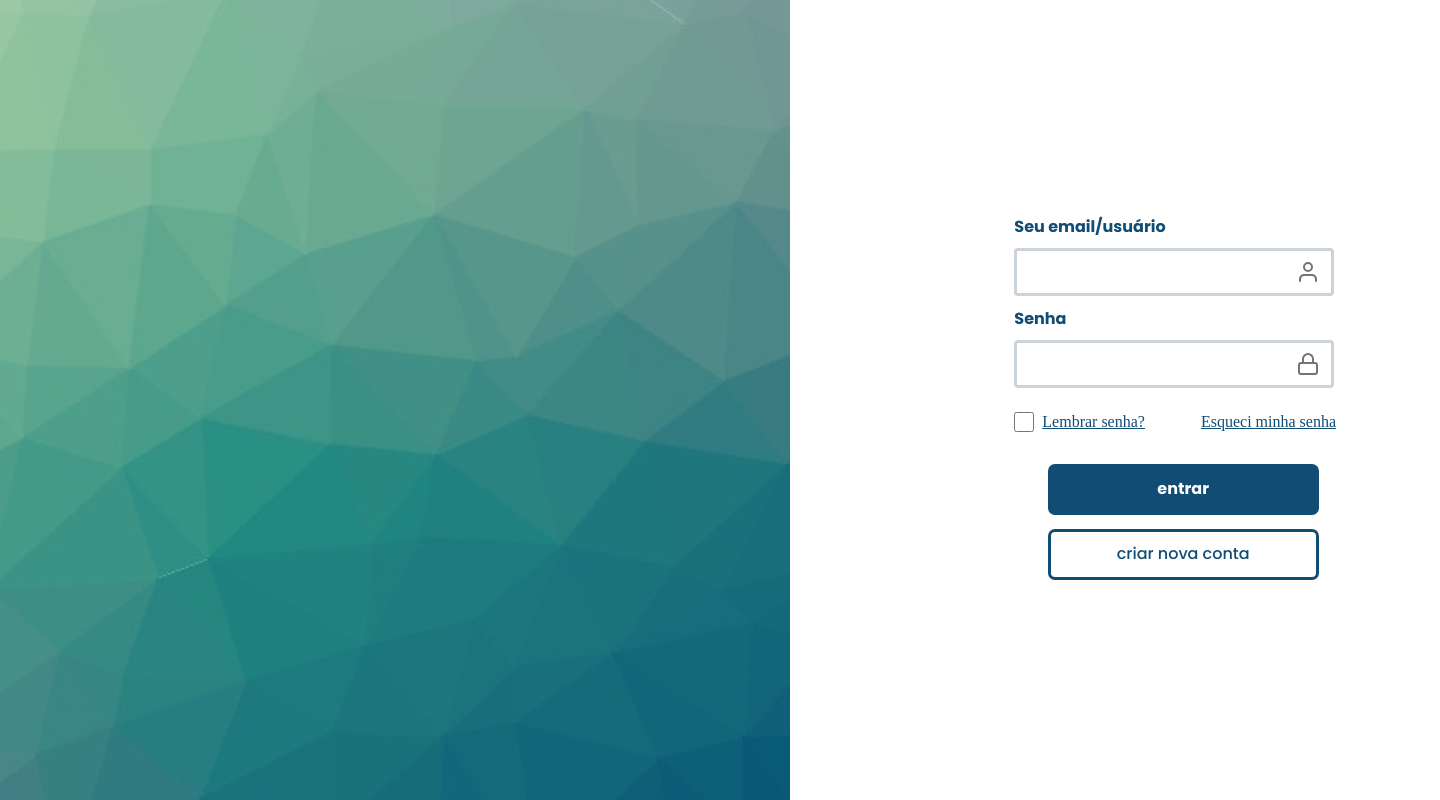
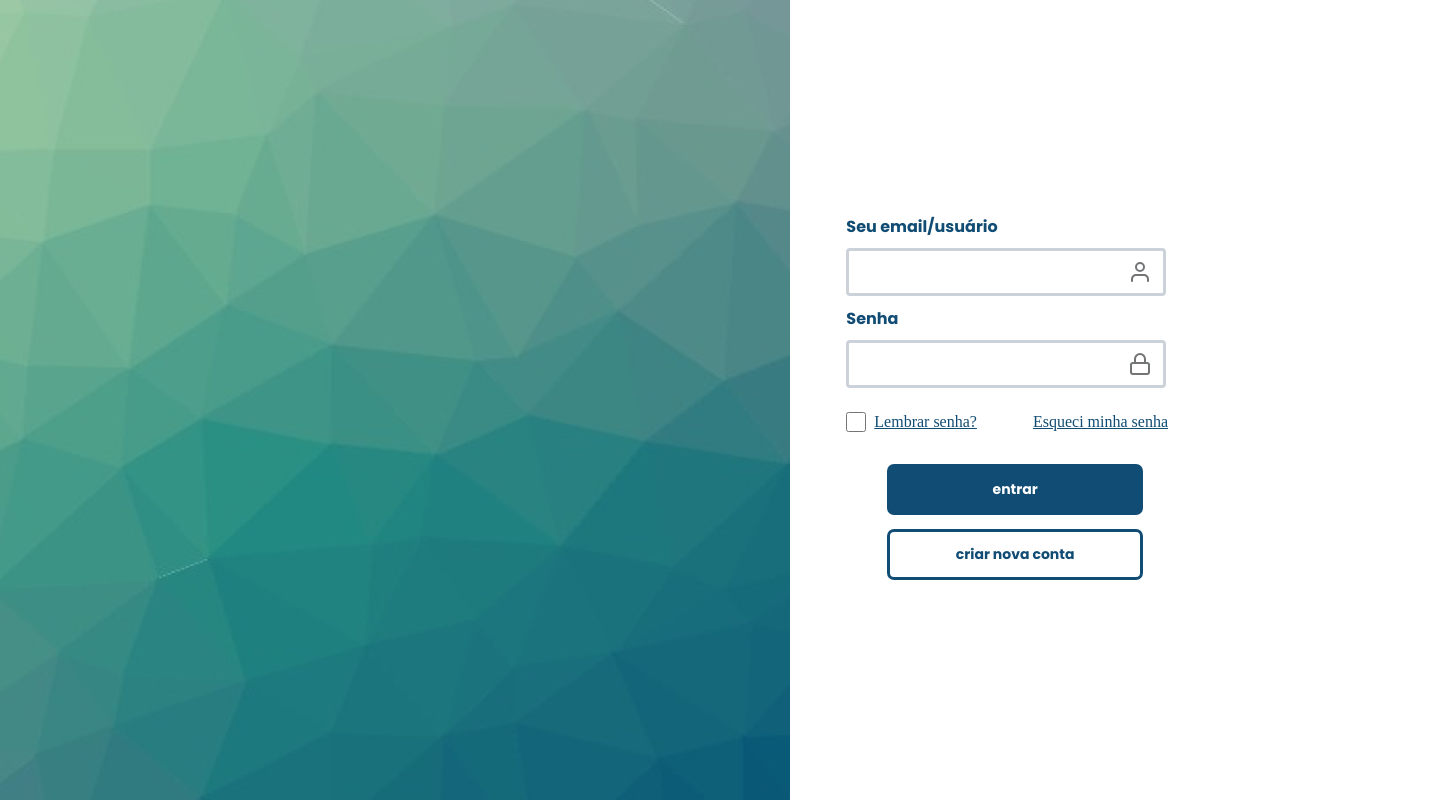
Before and after one commit to Maria-Eduarda90/tcc, a React (Create React App) app in the folder front-end/: page / in a window 1280 px wide. Shown: the whole page, 1440 px wide, since content can reach past the window. Built offline with nearby package versions, Linux system fonts and the light colour scheme.

Commit message:
linkagem das paginas

```diff
--- a/front-end/package.json
+++ b/front-end/package.json
@@ -12,6 +12,7 @@
     "@types/react-dom": "^17.0.0",
     "react": "^17.0.2",
     "react-dom": "^17.0.2",
+    "react-hook-form": "^7.15.4",
     "react-router-dom": "^5.3.0",
     "react-scripts": "4.0.3",
     "typescript": "^4.1.2",
--- a/front-end/src/pages/CadastrarAdmin.tsx
+++ b/front-end/src/pages/CadastrarAdmin.tsx
@@ -1,5 +1,5 @@
 import background from '../images/background.png';
-import { Button } from '../components/Button';
+import { Link } from 'react-router-dom';
 
 import '../styles/pages/cadastrarAdmin.css';
 
@@ -33,9 +33,11 @@ export function CadastrarAdmin(){
                     </div>
 
                     <div className="button">
-                        <Button>
-                            continuar
-                        </Button>
+                        <Link to="createToken">
+                            <button className="continue">
+                                continuar
+                            </button>
+                        </Link>
                     </div>
                 </form>
             </div>
--- a/front-end/src/pages/CreateToken.tsx
+++ b/front-end/src/pages/CreateToken.tsx
@@ -38,7 +38,7 @@ export function CreateToken() {
                         <input type="password" name="password" id="password" placeholder="XDA-CDA-ETRT-34DS" required />
                     </div>
                 </div>
-                <div className="buttons">
+                <div className="buttons finish">
                     <Button>
                         Finalizar
                     </Button>
--- a/front-end/src/pages/Dashboard.tsx
+++ b/front-end/src/pages/Dashboard.tsx
@@ -1,7 +1,9 @@
-export function TelaAdmin(){
+import { Header } from '../components/Header';
+
+export function Dashboard(){
     return(
         <div>
-
+            <Header/>
         </div>
     );
 }
--- a/front-end/src/pages/Login.tsx
+++ b/front-end/src/pages/Login.tsx
@@ -1,5 +1,6 @@
 import background from '../images/background.png';
 import { Button } from '../components/Button';
+import { Link } from 'react-router-dom';
 
 import '../styles/pages/login.css'
 
@@ -15,14 +16,14 @@ export function Login(){
                         <div className="div-icon">
                             <h1>Seu email/usuário</h1>
                             <label className="sr-only" htmlFor="email">email</label>
-                            <input type="email" name="email" id="email" required/>
+                            <input type="email" name="email" id="email"/>
                         </div>
                     </div>
                     <div className="input-icons">
                         <div className="div-iconTwo">
                             <h1>Senha</h1>
                             <label className="sr-only" htmlFor="password">senha</label>
-                            <input type="password" name="password" id="password" required/>
+                            <input type="password" name="password" id="password"/>
                         </div>
                     </div>
 
@@ -33,13 +34,15 @@ export function Login(){
                     </div>
 
                     <div className="buttons">
-                        <button>
+                        <button className="enter">
                             entrar
                         </button>
 
-                        <Button>
-                            criar nova conta
-                        </Button>
+                        <Link to="cadastrarAdmin">
+                            <Button>
+                                criar nova conta
+                            </Button>
+                        </Link>
                     </div>
                 </form>
             </div>
--- a/front-end/src/routes.tsx
+++ b/front-end/src/routes.tsx
@@ -3,6 +3,7 @@ import { BrowserRouter, Switch, Route } from 'react-router-dom';
 import { Login } from './pages/Login';
 import { CadastrarAdmin } from './pages/CadastrarAdmin';
 import { CreateToken } from './pages/CreateToken';
+import { Dashboard } from './pages/Dashboard';
 
 export function Routes(){
     return(
@@ -11,6 +12,7 @@ export function Routes(){
                 <Route path="/" exact component={Login}/>
                 <Route path="/cadastrarAdmin" component={CadastrarAdmin}/>
                 <Route path="/createToken" component={CreateToken}/>
+                <Route path="/dashboard" component={Dashboard}/>
             </Switch>
         </BrowserRouter>
     );
--- a/front-end/src/styles/components/button.css
+++ b/front-end/src/styles/components/button.css
@@ -2,7 +2,7 @@ button{
     background: none;
     border: .2rem solid var(--blue-dark);
     color: var(--blue-dark);
-    font-weight: 500;
+    font-weight: 700;
 
     padding: 0.75rem 4.12rem;
     cursor: pointer;
--- a/front-end/src/styles/pages/cadastrarAdmin.css
+++ b/front-end/src/styles/pages/cadastrarAdmin.css
@@ -18,7 +18,7 @@
     margin-top: 0.625rem;
 }
 
-Button {
+.continue {
     line-height: 1.31rem;
     font-size: 1rem;
     font-weight: 700;
--- a/front-end/src/styles/pages/createToken.css
+++ b/front-end/src/styles/pages/createToken.css
@@ -11,5 +11,9 @@
 }
 
 .form-token {
-    margin-right: 4rem;
+    margin-right: 2rem;
 }
+
+.finish Button{
+    margin-left: 7rem;
+}
--- a/front-end/src/styles/pages/login.css
+++ b/front-end/src/styles/pages/login.css
@@ -7,7 +7,6 @@
 }
 
 .container {
-    min-width: 1440px;
     height: 100vh;
     display: flex;
     align-items: center;
@@ -17,7 +16,7 @@
 .container-form {
     display: flex;
     align-items: center;
-    margin-right: 3rem;
+    margin-right: 3.5rem;
 }
 
 h1 {
@@ -78,29 +77,22 @@ input{
     margin-top: 2rem;
 }
 
-.buttons button:nth-child(1){
+.buttons .enter{
     background: var(--blue-dark);
     color: white;
     font-weight: 700;
     margin-bottom: 0.937rem;
 }
 
-.buttons button:nth-child(2){
-    background: none;
-    border: .2rem solid var(--blue-dark);
-    color: var(--blue-dark);
-    font-weight: 500;
-}
-
 button:hover {
     filter: brightness(1.2);
 }
 
-@media(max-width: 400px){
+@media(max-width: 500px){
     .container-form{
         width: 100%;
         margin-right: 1.5rem;
-        margin-left: 1.5rem;
+        margin-left: 4.5rem;
     }
 
     .img {
```
Also changed, not shown: front-end/src/styles/components/header.css (added), 1 other file (tests, documents, lock files or other folders).
